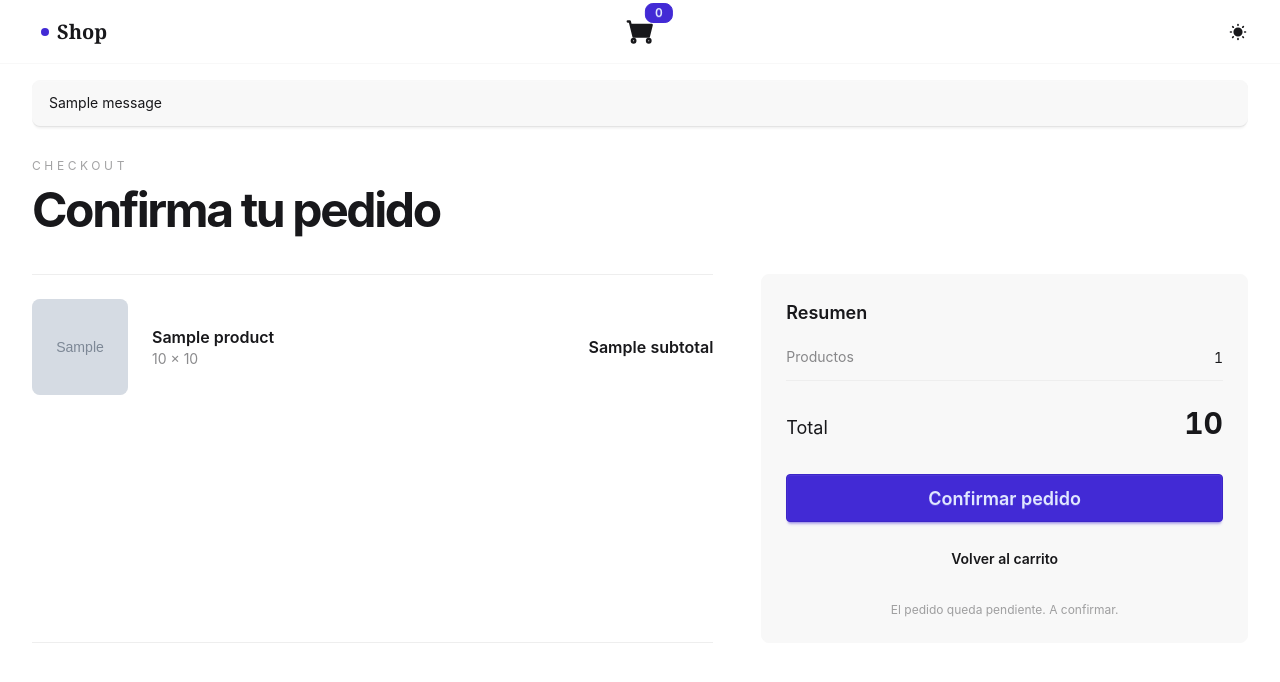
After one commit to ajcastrob/proyecto_shop, a Django app: template home/templates/orders/checkout.html in a window 1280 px wide. The commit adds this page. Shown: the top 682 px of the page. Run offline with Django 5.2, Linux system fonts and the light colour scheme; the template is opened without the code that fills it: most values are stand-ins (such as "Sample title", 1, 10 or a date in 2020); grey boxes marked "Sample" are stand-in pictures; one stand-in notice (Sample message) is shown.

Commit message:
✨ [FEAT] Se añadió el checkout de los elementos y la generación de la orden al momento de procesar el carrito.

```diff
--- a/home/templates/cart/cart.html
+++ b/home/templates/cart/cart.html
@@ -53,6 +53,7 @@
       <span class="text-lg">Total</span>
       <span class="text-3xl font-bold tabular-nums">${{ total }}</span>
     </div>
+    <a class="btn btn-primary btn-lg btn-block" href="{% url 'orders:checkout' %}">Confirmar pedido</a>
   {% else %}
     <div class="py-24 text-center">
       <p class="text-lg font-semibold">Tu carrito está vacío.</p>
--- /dev/null
+++ b/home/templates/orders/checkout.html
@@ -0,0 +1,62 @@
+{% extends "base.html" %}
+{% block title %}Confirmar pedido - Shop{% endblock %}
+
+{% block content %}
+  <p class="text-xs tracking-[0.3em] uppercase text-base-content/40">Checkout</p>
+  <h1 class="text-5xl font-bold tracking-tighter mt-3">Confirma tu pedido</h1>
+
+  <div class="grid grid-cols-1 lg:grid-cols-[1.4fr_1fr] gap-12 mt-10">
+
+    <div class="divide-y divide-base-300 border-y border-base-300">
+      {% for line in lines %}
+        <div class="flex items-center gap-6 py-6">
+          <figure class="size-24 shrink-0 bg-base-200 overflow-hidden rounded-box">
+              {% if line.product.image %}
+                <img src="{{ line.product.image.url }}" alt="{{ line.product.title }}"
+                    class="h-full w-full object-cover">
+              {% endif %}
+            </figure>
+          <div class="flex-1">
+            <h2 class="font-semibold">{{ line.product.title }}</h2>
+            <p class="text-sm text-base-content/50">
+              {{ line.product.price }} × {{ line.quantity }}
+            </p>
+          </div>
+
+          <span class="tabular-nums font-semibold">{{ line.subtotal }}</span>
+        </div>
+      {% endfor %}
+    </div>
+
+    <div>
+      <div class="card bg-base-200 card-border sticky top-10">
+        <div class="card-body">
+          <h2 class="card-title text-lg">Resumen</h2>
+
+          <div class="flex justify-between py-3 border-b border-base-300">
+            <span class="text-sm text-base-content/50">Productos</span>
+            <span class="tabular-nums">{{ lines|length }}</span>
+          </div>
+
+          <div class="flex justify-between items-baseline mt-4">
+            <span class="text-lg">Total</span>
+            <span class="text-3xl font-bold tabular-nums">{{ total }}</span>
+          </div>
+
+          <form method="post" action="{% url 'orders:checkout' %}" class="mt-6">
+            {% csrf_token %}
+            <button class="btn btn-primary btn-lg btn-block">Confirmar pedido</button>
+          </form>
+
+          <a href="{% url 'orders:cart_detail' %}" class="btn btn-ghost btn-block mt-2">
+            Volver al carrito
+          </a>
+
+          <p class="text-xs text-base-content/40 mt-4 text-center">
+            El pedido queda pendiente. A confirmar.
+          </p>
+        </div>
+      </div>
+    </div>
+  </div>
+{% endblock %}
--- a/orders/views/__init__.py
+++ b/orders/views/__init__.py
@@ -1 +1,2 @@
 from .orders_views import *
+from .checkout_view import *
--- a/static/css/src/output.css
+++ b/static/css/src/output.css
@@ -1203,6 +1203,12 @@
   .static {
     position: static;
   }
+  .sticky {
+    position: sticky;
+  }
+  .top-10 {
+    top: calc(var(--spacing) * 10);
+  }
   @layer daisyui.l1.l2.l3 {
     .hero-content {
       isolation: isolate;
@@ -1542,6 +1548,40 @@
       align-items: center;
       flex-shrink: 0;
     }
+  }
+  .alert {
+    border-width: var(--border);
+    border-color: var(--alert-border-color, var(--color-base-200));
+    @layer daisyui.l1.l2.l3 {
+      border-style: solid;
+      --alert-border-color: var(--color-base-200);
+      display: grid;
+      align-items: center;
+      gap: calc(0.25rem * 4);
+      border-radius: var(--radius-box);
+      padding-inline: calc(0.25rem * 4);
+      padding-block: calc(0.25rem * 3);
+      color: var(--color-base-content);
+      background-color: var(--alert-color, var(--color-base-200));
+      justify-content: start;
+      justify-items: start;
+      grid-auto-flow: column;
+      grid-template-columns: auto;
+      text-align: start;
+      font-size: 0.875rem;
+      line-height: 1.25rem;
+      background-size: auto, calc(var(--noise) * 33%);
+      background-image: none, var(--fx-noise);
+      box-shadow: 0 3px 0 -2px oklch(100% 0 0 / calc(var(--depth) * 0.08)) inset, 0 1px #000, 0 4px 3px -2px oklch(0% 0 0 / calc(var(--depth) * 0.08));
+      @supports (color: color-mix(in lab, red, red)) {
+        box-shadow: 0 3px 0 -2px oklch(100% 0 0 / calc(var(--depth) * 0.08)) inset, 0 1px color-mix( in oklab, color-mix(in oklab, #000 20%, var(--alert-color, var(--color-base-200))) calc(var(--depth) * 20%), #0000 ), 0 4px 3px -2px oklch(0% 0 0 / calc(var(--depth) * 0.08));
+      }
+      &:has( > :nth-child(2)) {
+        grid-template-columns: auto minmax(auto, 1fr);
+      }
+    }
+  }
+  @layer daisyui.l1.l2.l3 {
     .card-title {
       display: flex;
       align-items: center;
@@ -1895,6 +1935,9 @@
   .px-8 {
     padding-inline: calc(var(--spacing) * 8);
   }
+  .py-3 {
+    padding-block: calc(var(--spacing) * 3);
+  }
   .py-4 {
     padding-block: calc(var(--spacing) * 4);
   }
@@ -2136,6 +2179,9 @@
     }
   }
   @layer daisyui.l1.l2.l3 {
+    .aura:has( > .card,  > .alert) {
+      --aura-radius: var(--radius-box);
+    }
     .aura:has( > .checkbox,  > .toggle,  > .badge) {
       --aura-radius: var(--radius-selector);
     }
@@ -2217,6 +2263,9 @@
     }
     .lg\:grid-cols-\[1\.1fr_1fr\] {
       grid-template-columns: 1.1fr 1fr;
+    }
+    .lg\:grid-cols-\[1\.4fr_1fr\] {
+      grid-template-columns: 1.4fr 1fr;
     }
     .lg\:gap-20 {
       gap: calc(var(--spacing) * 20);
--- a/templates/base.html
+++ b/templates/base.html
@@ -21,6 +21,13 @@
     <div id="nav" >
         {% include "includes/_navbar.html" %}
     </div>
+    {% if messages %}
+      <div class="container mx-auto px-4 sm:px-6 lg:px-8 mt-4">
+        {% for message in messages %}
+          <div class="alert alert-{{ message.tags }}">{{ message }}</div>
+        {% endfor %}
+      </div>
+    {% endif %}
 
     <div id="content" class="container mx-auto px-4 sm:px-6 lg:px-8 py-8">
         {% block content %}{% endblock %}
```
Also changed, not shown: orders/urls/orders_urls.py (+8 -1 lines), orders/views/checkout_view.py (added, +55 -0 lines).
